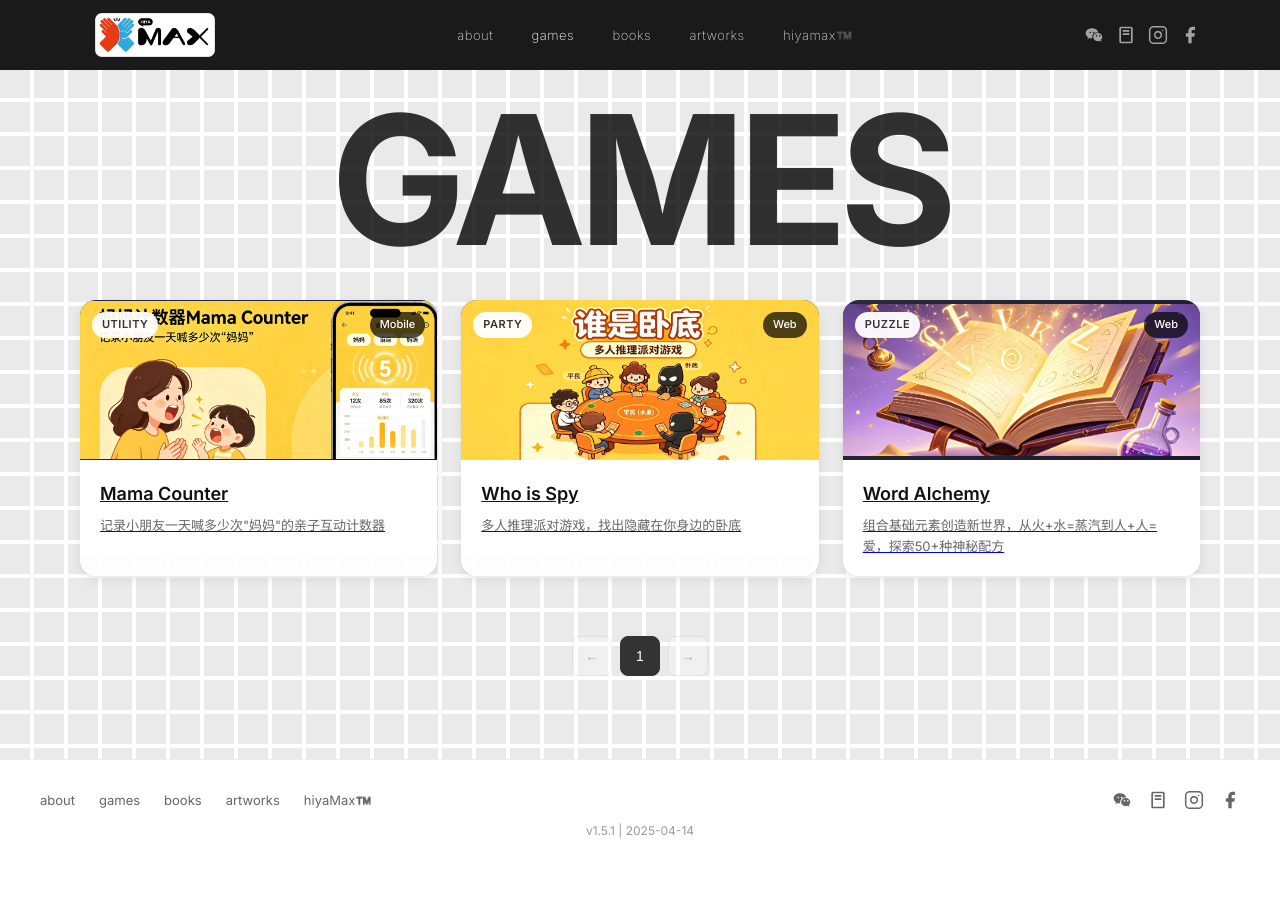
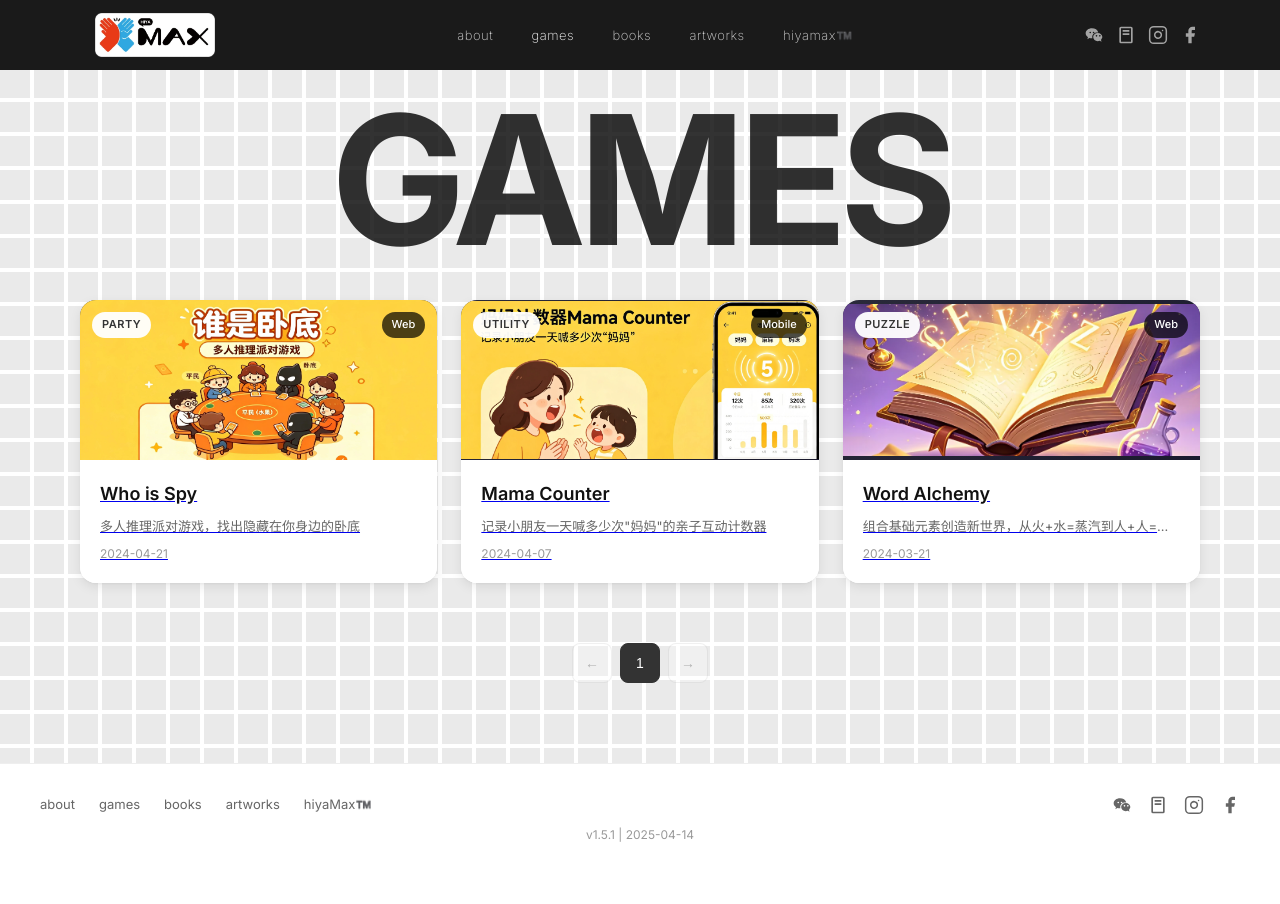
Before and after one commit to hiyaScott/hiyamax-home, a Jekyll site: the page built from games.html, in a window 1280 px wide. Built offline with Jekyll 4.4.1, drawn with Linux system fonts in a browser that asks for light colours.

Commit message:
ui(games): 卡片改为三行结构（名称+描述+更新时间），描述单行省略，按日期从新到旧排序

```diff
--- a/_games/mama-counter.md
+++ b/_games/mama-counter.md
@@ -8,6 +8,7 @@ image: /assets/images/games/mama-counter-hero.png
 type: Utility
 platform: Mobile
 year: 2024
+date: 2024-04-07
 ---
 
 <style>
--- a/_games/who-is-spy.md
+++ b/_games/who-is-spy.md
@@ -8,6 +8,7 @@ image: /assets/images/games/undercover-hero.png
 type: Party
 platform: Web
 year: 2024
+date: 2024-04-21
 ---
 
 <style>
--- a/_games/word-alchemy.md
+++ b/_games/word-alchemy.md
@@ -8,6 +8,7 @@ image: /assets/images/games/word-alchemy-hero.webp
 type: Puzzle
 platform: Web
 year: 2024
+date: 2024-03-21
 ---
 
 <style>
--- a/_includes/game-card-full.html
+++ b/_includes/game-card-full.html
@@ -20,6 +20,7 @@
   </div>
   <div class="card-content">
     <h3 class="card-title">{{ include.game.title }}</h3>
-    <p class="card-meta">{{ include.game.description | default: include.game.category }}</p>
+    <p class="card-desc">{{ include.game.description | default: include.game.category }}</p>
+    <p class="card-date">{{ include.game.date | date: "%Y-%m-%d" }}</p>
   </div>
 </a>
--- a/_layouts/games-list.html
+++ b/_layouts/games-list.html
@@ -19,7 +19,8 @@ layout: default
   <!-- Game Cards -->
   <div class="cards-wrapper">
     <div class="games-grid" id="gamesGrid">
-      {% for game in site.games %}
+      {% assign games_sorted = site.games | sort: 'date' | reverse %}
+      {% for game in games_sorted %}
         {% include game-card-full.html game=game %}
       {% endfor %}
     </div>
@@ -203,12 +204,23 @@ body {
   font-size: 18px;
   font-weight: 600;
   color: #111;
-  margin-bottom: 6px;
+  margin-bottom: 8px;
 }
 
-.card-meta {
+.card-desc {
   font-size: 13px;
   color: #666;
+  line-height: 1.5;
+  margin-bottom: 8px;
+  white-space: nowrap;
+  overflow: hidden;
+  text-overflow: ellipsis;
+}
+
+.card-date {
+  font-size: 12px;
+  color: #999;
+  margin: 0;
 }
 
 /* Pagination */
```
